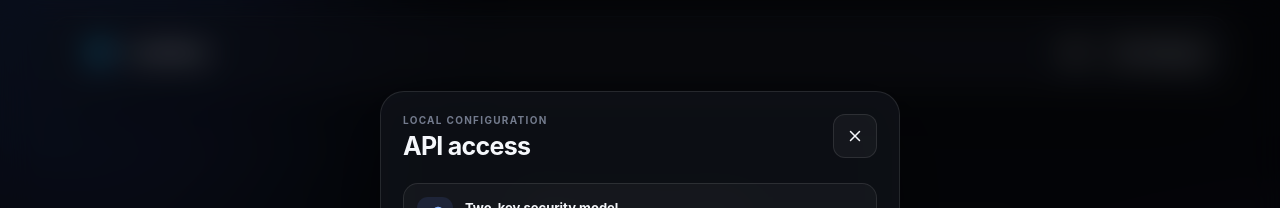
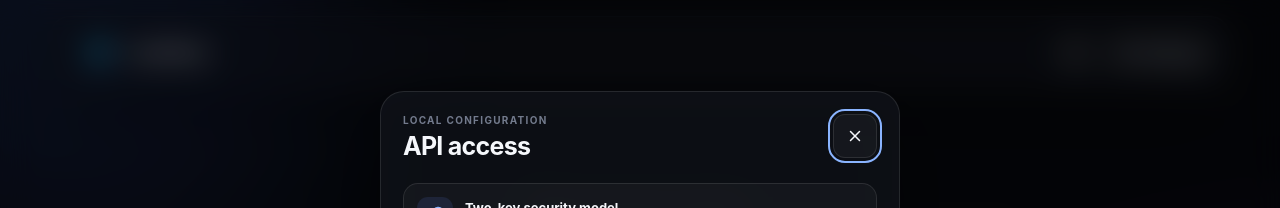
Before and after one commit to nameIess/IconFlow, a React (Vite) app: page / in a window 1280 px wide. Shown: the top 208 px of the page. Built offline with nearby package versions, Linux system fonts and the light colour scheme.

Commit message:
fix: manage keyboard focus within dialogs

```diff
--- a/src/App.tsx
+++ b/src/App.tsx
@@ -80,6 +80,8 @@ function App() {
   const importModalFileRef = useRef<HTMLInputElement>(null);
   const requestGeneration = useRef(0);
   const previewGeneration = useRef(0);
+  const dialogReturnFocusRef = useRef<HTMLElement | null>(null);
+  const activeDialogKind = preview ? "preview" : importOpen ? "import" : settingsOpen ? "settings" : null;
 
   useEffect(() => {
     document.documentElement.dataset.theme = theme;
@@ -93,10 +95,33 @@ function App() {
   }, [toast]);
 
   useEffect(() => {
-    if (!settingsOpen && !importOpen && !preview) return;
+    if (!activeDialogKind) {
+      dialogReturnFocusRef.current?.focus();
+      dialogReturnFocusRef.current = null;
+      return;
+    }
+
+    if (!dialogReturnFocusRef.current) {
+      const activeElement = document.activeElement;
+      dialogReturnFocusRef.current = activeElement instanceof HTMLElement ? activeElement : null;
+    }
+
+    const dialog = document.querySelector<HTMLElement>('[role="dialog"]');
+    if (!dialog) return;
+    const focusable = dialog.querySelector<HTMLElement>(
+      'input:not([type="hidden"]):not(:disabled), button:not(:disabled), a[href], [tabindex]:not([tabindex="-1"])',
+    );
+    (focusable || dialog).focus();
+  }, [activeDialogKind]);
+
+  useEffect(() => {
+    if (!activeDialogKind) return;
 
     function handleDialogKeyDown(event: KeyboardEvent) {
-      if (event.key !== "Escape") return;
+      const dialog = document.querySelector<HTMLElement>('[role="dialog"]');
+      if (!dialog) return;
+
+      if (event.key === "Escape") {
         if (preview) {
           previewGeneration.current += 1;
           setPreview(null);
@@ -105,11 +130,33 @@ function App() {
         } else if (settingsOpen) {
           setSettingsOpen(false);
         }
+        return;
+      }
+
+      if (event.key !== "Tab") return;
+      const focusable = Array.from(dialog.querySelectorAll<HTMLElement>(
+        'input:not([type="hidden"]):not(:disabled), button:not(:disabled), a[href], [tabindex]:not([tabindex="-1"])',
+      )).filter((element) => element.offsetWidth > 0 || element.offsetHeight > 0);
+      if (!focusable.length) {
+        event.preventDefault();
+        dialog.focus();
+        return;
+      }
+
+      const first = focusable[0];
+      const last = focusable[focusable.length - 1];
+      if (event.shiftKey && (document.activeElement === first || !dialog.contains(document.activeElement))) {
+        event.preventDefault();
+        last.focus();
+      } else if (!event.shiftKey && (document.activeElement === last || !dialog.contains(document.activeElement))) {
+        event.preventDefault();
+        first.focus();
+      }
     }
 
     window.addEventListener("keydown", handleDialogKeyDown);
     return () => window.removeEventListener("keydown", handleDialogKeyDown);
-  }, [settingsOpen, importOpen, importLoading, preview]);
+  }, [activeDialogKind, importLoading, importOpen, preview, settingsOpen]);
 
   useEffect(() => {
     return () => {
@@ -580,7 +627,7 @@ function App() {
       {toast && <div className="toast glass" role="status">{toast}</div>}
 
       {importOpen && <div className="modal-backdrop" onMouseDown={(event) => { if (event.target === event.currentTarget && !importLoading) setImportOpen(false); }}>
-        <section className="settings-modal glass" role="dialog" aria-modal="true" aria-labelledby="import-title">
+        <section className="settings-modal glass" role="dialog" aria-modal="true" aria-labelledby="import-title" tabIndex={-1}>
           <div className="modal-heading">
             <div><span className="section-kicker">Import icons</span><h2 id="import-title">URL or text file</h2></div>
             <button className="icon-button" disabled={importLoading} onClick={() => setImportOpen(false)} aria-label="Close import"><X size={18} /></button>
@@ -597,7 +644,7 @@ function App() {
       </div>}
 
       {settingsOpen && <div className="modal-backdrop" onMouseDown={(event) => { if (event.target === event.currentTarget) setSettingsOpen(false); }}>
-        <section className="settings-modal glass" role="dialog" aria-modal="true" aria-labelledby="settings-title">
+        <section className="settings-modal glass" role="dialog" aria-modal="true" aria-labelledby="settings-title" tabIndex={-1}>
           <div className="modal-heading"><div><span className="section-kicker">Local configuration</span><h2 id="settings-title">API access</h2></div><button className="icon-button" onClick={() => setSettingsOpen(false)} aria-label="Close settings"><X size={18} /></button></div>
           <div className="key-card"><div className="key-icon"><KeyRound size={19} /></div><div><strong>Two-key security model</strong><p>The primary key handles search. If it is rate-limited, the backup key handles the search request. Icon files are fetched directly from their asset URL.</p></div></div>
           <label className="field-label" htmlFor="primary-key">Primary API key</label>
@@ -620,7 +667,7 @@ function App() {
       </div>}
 
       {preview && <div className="modal-backdrop" onMouseDown={(event) => { if (event.target === event.currentTarget) { previewGeneration.current += 1; setPreview(null); } }}>
-        <section className="preview-modal glass" role="dialog" aria-modal="true" aria-labelledby="preview-title">
+        <section className="preview-modal glass" role="dialog" aria-modal="true" aria-labelledby="preview-title" tabIndex={-1}>
           <div className="modal-heading"><div><span className="section-kicker">Original ICNS</span><h2 id="preview-title">{preview.hit.appName}</h2></div><button className="icon-button" onClick={() => { previewGeneration.current += 1; setPreview(null); }} aria-label="Close preview"><X size={18} /></button></div>
           <div className="large-preview">{preview.loading ? <LoaderCircle className="spin" size={28} /> : preview.url ? <img src={preview.url} alt={preview.hit.appName} /> : <IconMark className="preview-fallback-icon" />}</div>
           <div className="creator-line"><span>{preview.hit.credit || preview.hit.uploadedBy || "macOSicons"}</span>{safeCreditUrl(preview.hit.creditUrl) && <a href={preview.hit.creditUrl} target="_blank" rel="noopener noreferrer">Creator <ExternalLink size={12} /></a>}</div>
```
Lines whose indentation alone changed are shown as unchanged.
